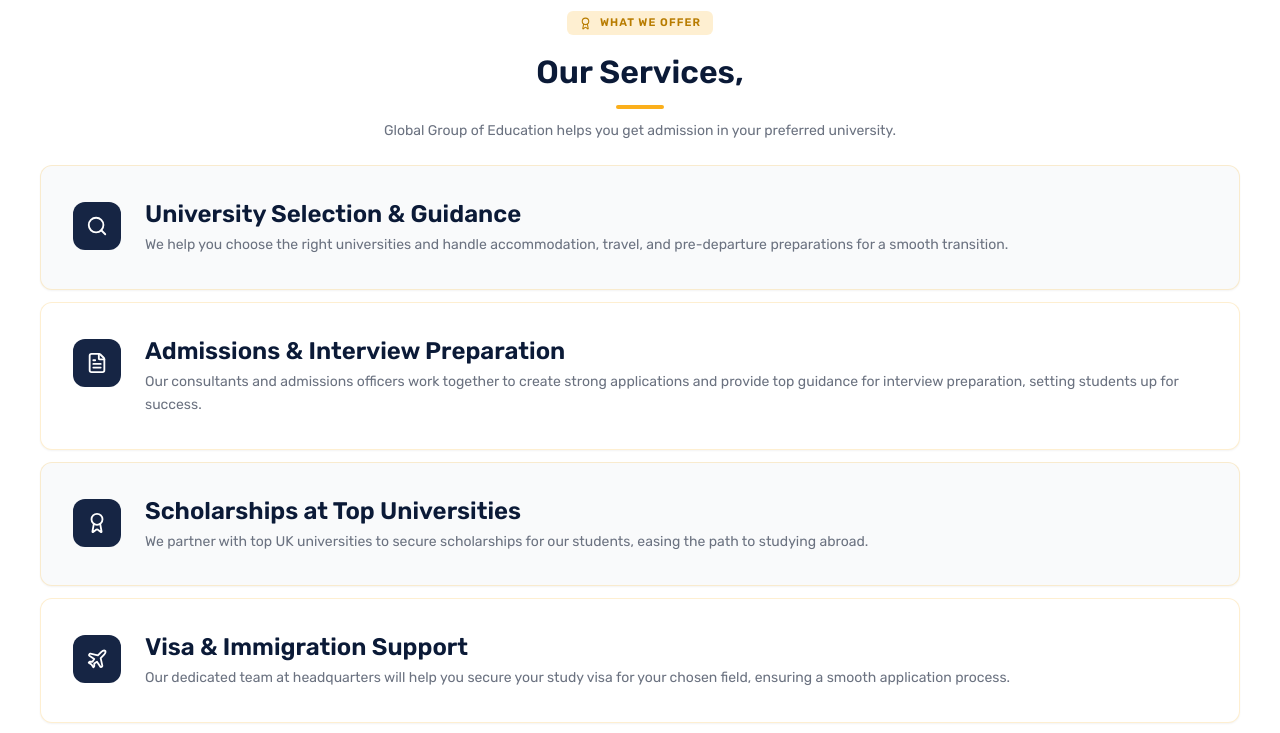
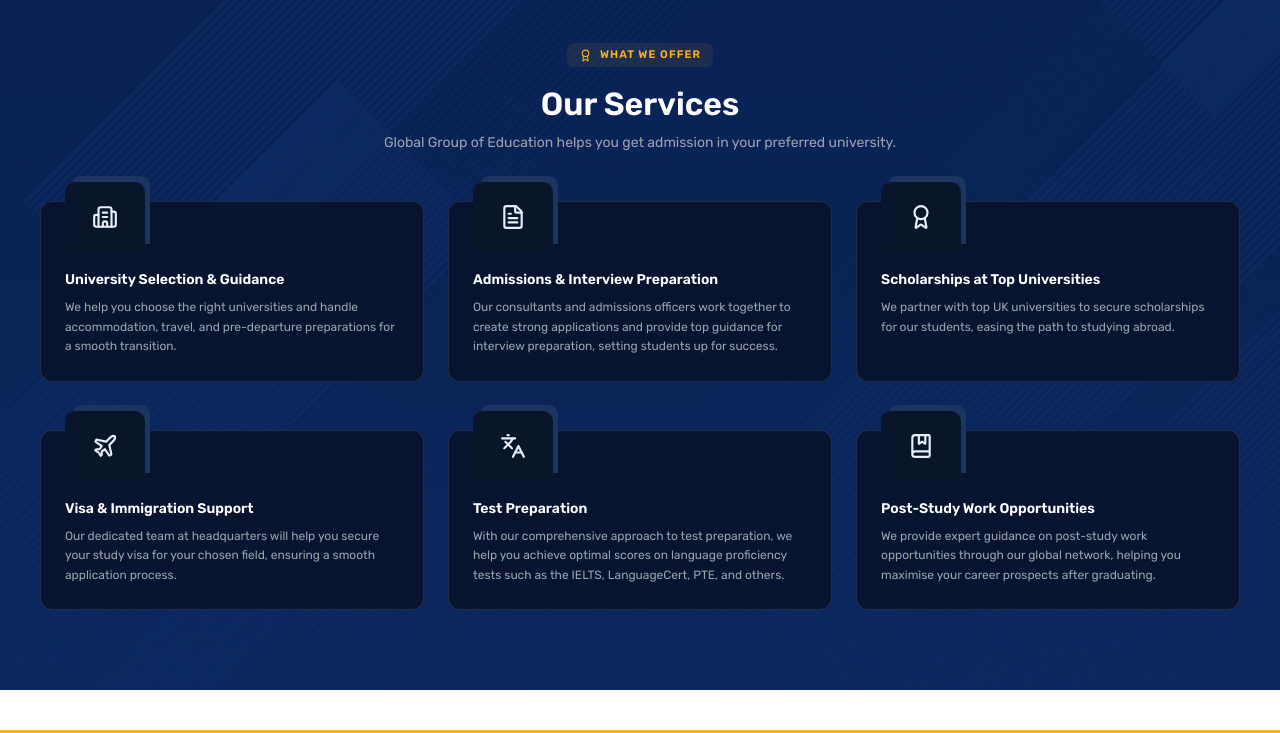
Before and after one commit to Zeehan96/global-group-of-eduction-project, a Next.js app: page /about-us in a window 1280 px wide. Shown: the part 1220-1953 px from the top of the page. Built offline with nearby package versions, Linux system fonts and the light colour scheme.

Commit message:
UI updates: service cards, images layout, chips bg, golden underlines removed, testimonials hidden

```diff
--- a/app/[slug]/page.jsx
+++ b/app/[slug]/page.jsx
@@ -275,11 +275,7 @@ export default async function DynamicSlugPage({ params }) {
           <div className="absolute inset-0" style={{ background: 'rgba(8,15,36,0.70)' }}></div>
         </div>
         <div className="relative z-10 max-w-7xl mx-auto px-6 lg:px-10 flex flex-col items-center justify-center h-full">
-          <span className="inline-flex items-center bg-[#fbaf1b]/20 text-[#fbaf1b] text-[11px] font-semibold tracking-widest uppercase px-3 py-1 rounded-md mb-4">
-            {isDestination ? `Global Study Destination` : 'Global Group of Education'}
-          </span>
           <h1 style={{ fontSize: '44px', lineHeight: '54px', fontWeight: '700', color: '#fff' }}>{formattedTitle}</h1>
-          <div className="w-12 h-1 bg-[#fbaf1b] rounded-full mx-auto mt-4"></div>
           {page.meta_description && (
             <p style={{ fontSize: '14px', color: '#fff', fontWeight: '400' }} className="max-w-2xl mx-auto mt-4 leading-relaxed">{page.meta_description}</p>
           )}
@@ -291,11 +287,7 @@ export default async function DynamicSlugPage({ params }) {
         <section className="bg-gray-50 py-10">
           <div className="max-w-7xl mx-auto px-6 lg:px-10">
             <div className="text-center mb-8">
-              <span className="inline-flex items-center bg-[#fbaf1b]/20 text-[#b87c00] text-[11px] font-semibold tracking-widest uppercase px-3 py-1 rounded-md mb-3">
-                Why Study in {destInfo.country}
-              </span>
               <h2 className="text-[#0b1a37] font-semibold">Key Highlights</h2>
-              <div className="w-12 h-1 bg-[#fbaf1b] rounded-full mx-auto mt-3"></div>
             </div>
             <div className="grid grid-cols-1 sm:grid-cols-2 lg:grid-cols-3 gap-5">
               {destInfo.highlights.map((h) => (
@@ -369,7 +361,7 @@ export default async function DynamicSlugPage({ params }) {
       </section>
 
       {/* Testimonials */}
-      <Testimonials />
+      {/* <Testimonials /> */}
 
     </div>
   );
--- a/app/contact-us/page.jsx
+++ b/app/contact-us/page.jsx
@@ -88,8 +88,7 @@ export default function ContactUsPage() {
             Get In Touch
           </span>
           <h1 className="text-white mt-2" style={{ fontSize: '44px', lineHeight: '54px', fontWeight: '700' }}>Contact Us</h1>
-          <div className="w-16 h-1 bg-[#fbaf1b] rounded-full mx-auto mt-4 mb-4"></div>
-          <p style={{ fontSize: '14px', color: '#ffffff', fontWeight: '400' }} className="max-w-xl mx-auto">
+          <p style={{ fontSize: '14px', color: '#ffffff', fontWeight: '400' }} className="max-w-xl mx-auto mt-4">
             Reach out to our expert team for 100% free counselling, university selection, and visa guidance.
           </p>
         </div>
@@ -164,7 +163,7 @@ export default function ContactUsPage() {
         </div>
       </section>
 
-      <Testimonials />
+      {/* <Testimonials /> */}
     </div>
   );
 }
--- a/app/globals.css
+++ b/app/globals.css
@@ -83,9 +83,30 @@
   }
 }
 
-/* Last sticky card — no shadow */
-.sticky-cards > div:last-child {
-  box-shadow: none !important;
+/* Service card — bottom to top fill effect */
+.service-card {
+  position: relative;
+  overflow: visible;
+  z-index: 1;
+  transition: transform 0.3s ease;
+}
+.service-card::before {
+  content: '';
+  position: absolute;
+  bottom: 0;
+  left: 0;
+  width: 100%;
+  height: 0%;
+  background-color: #162544;
+  z-index: -1;
+  transition: height 0.4s ease;
+  border-radius: inherit;
+}
+.service-card:hover::before {
+  height: 100%;
+}
+.service-card:hover {
+  transform: translateY(-6px);
 }
 
 @layer base {
--- a/app/page.jsx
+++ b/app/page.jsx
@@ -25,16 +25,6 @@ const aboutCards = [
     title: 'GLOBAL GROUP OF\nEDUCATION',
     sub: '10+ Years of Excellence & Trusted Guidance',
     desc: 'In this era of educational competition, Global Group of Education brings you the finest consultants to help you achieve your desired degree from one of the best institutes in the UK and world top-ranked universities.',
-    extra: [
-      {
-        heading: 'OUR WELL-GROUNDED TEAM',
-        text: 'We have trustworthy consultant\'s veterans who are highly qualified and are skilled at their work. Our expert team will guide you according to your preference and potential, and will also provide you with impartial advice.',
-      },
-      {
-        heading: 'WHY CHOOSE GLOBAL GROUP OF EDUCATION?',
-        text: 'We have a mission of making international education accessible and providing students with opportunities that will lead them towards a successful career. We are reliable, co-operative and have a fantastic team working to make education even more convenient.',
-      },
-    ],
     tags: ['10+ Years Experience','98% Visa Success Rate','30+ Partner Universities','5000+ Students Placed'],
     btn: 'Explore Our Portal', btnHref: 'https://globalgroupofeducationportal.com/login', external: true,
     img: '/assets/images/steps.jpg', imgRight: true,
@@ -135,7 +125,7 @@ export default function HomePage() {
       <section id="about-section" className="bg-white py-8">
         <div className="max-w-7xl mx-auto px-6 lg:px-10">
           <div className="text-center mb-6">
-            <span className="inline-flex items-center gap-2 bg-[#fbaf1b]/20 text-[#b87c00] text-[11px] font-semibold tracking-widest uppercase px-3 py-1 rounded-md mb-5">
+            <span className="inline-flex items-center gap-2 text-[#b87c00] text-[11px] font-semibold tracking-widest uppercase px-3 py-1 rounded-md mb-5" style={{ backgroundColor: 'rgba(251,175,27,0.08)' }}>
               <GraduationCap size={13} /> Complete Education Ecosystem
             </span>
             <h2 className="text-4xl lg:text-5xl font-semibold text-[#0b1a37] leading-tight">
@@ -150,11 +140,57 @@ export default function HomePage() {
             {aboutCards.map((c, i) => (
               <div key={c.num}
                 style={{ top: `80px` }}
-                className={`sticky rounded-xl border border-[#fbaf1b]/20 p-8 lg:p-10 flex flex-col lg:flex-row gap-10 items-center mb-4
+                className={`sticky rounded-xl border border-[#fbaf1b]/20 mb-4
                   ${i === aboutCards.length - 1 ? 'shadow-[0_2px_8px_rgba(0,0,0,0.04)]' : 'shadow-sm'}
-                  ${i % 2 === 0 ? 'bg-gray-50' : 'bg-white'}`}>
+                  ${i % 2 === 0 ? 'bg-gray-50' : 'bg-white'}
+                  ${c.num === '01' ? 'block' : 'p-8 lg:p-10 flex flex-col lg:flex-row gap-10 items-center'}`}>
 
-                {/* Image left — when imgRight is false */}
+                {/* ── Card 01: text left, images right ── */}
+                {c.num === '01' && (
+                  <div className="flex flex-col lg:flex-row gap-8 items-center p-8 lg:p-10">
+                    {/* Text left */}
+                    <div className="flex-1">
+                      <h3 className="text-3xl font-semibold text-[#0b1a37] leading-tight mb-2 whitespace-pre-line">{c.title}</h3>
+                      <p className="text-sm font-semibold text-gray-600 mb-3">{c.sub}</p>
+                      <p className="text-gray-500 text-sm leading-relaxed mb-5">{c.desc}</p>
+                      <div className="flex flex-wrap gap-2 mb-5">
+                        {c.tags.map(t => (
+                          <span key={t} className="border border-gray-300 text-gray-700 text-xs font-semibold px-3 py-1 rounded-md hover:bg-[#fbaf1b] hover:text-white hover:border-[#fbaf1b] transition-colors cursor-default">{t}</span>
+                        ))}
+                      </div>
+                      <a href={c.btnHref} target="_blank" rel="noreferrer"
+                        className="btn-slide inline-flex items-center gap-2 bg-[#162544] text-white font-medium text-sm px-5 py-2.5 rounded-md hover:bg-[#0d172a] transition-colors">
+                        {c.btn} <ArrowRight size={14} />
+                      </a>
+                    </div>
+                    {/* Images right */}
+                    <div className="flex-1 w-full min-w-0">
+                      <div className="flex gap-2" style={{ height: '220px' }}>
+                        <div className="flex-1 overflow-hidden rounded-xl">
+                          <img src="/assets/images/about-us-image1.png" alt="Consultant"
+                            className="w-full h-full object-cover object-center" />
+                        </div>
+                        <div className="flex-1 overflow-hidden rounded-xl">
+                          <img src="/assets/images/about-us-img2.png" alt="Graduate"
+                            className="w-full h-full object-cover object-top" />
+                        </div>
+                        <div className="flex-1 rounded-xl relative overflow-hidden flex items-center justify-center"
+                          style={{ backgroundImage: 'url(/assets/images/about-us-image3.png)', backgroundSize: 'cover', backgroundPosition: 'center', backgroundColor: '#f1f5f9' }}>
+                          <div className="absolute inset-0 bg-white/60"></div>
+                          <div className="relative z-10 text-center">
+                            <p className="text-4xl font-black text-[#0b1a37] leading-none">10</p>
+                            <p className="text-[9px] font-bold text-[#0b1a37] mt-1 tracking-wide uppercase">Years of<br/>Experience</p>
+                          </div>
+                        </div>
+                      </div>
+                    </div>
+                  </div>
+                )}
+
+                {/* ── All other cards: original layout ── */}
+                {c.num !== '01' && (
+                  <>
+                    {/* Image left */}
                     {!c.imgRight && (
                       <div className="flex-1 w-full min-w-0 order-first lg:order-first">
                         <img src={c.img} alt={c.tag} className="w-full h-72 object-cover rounded-xl" />
@@ -166,19 +202,6 @@ export default function HomePage() {
                       <h3 className="text-3xl font-semibold text-[#0b1a37] leading-tight mb-2 whitespace-pre-line">{c.title}</h3>
                       <p className="text-sm font-semibold text-gray-600 mb-3">{c.sub}</p>
                       <p className="text-gray-500 text-sm leading-relaxed mb-5">{c.desc}</p>
-
-                  {/* Extra sections (headings + paragraphs) */}
-                  {c.extra?.length > 0 && (
-                    <div className="mb-5 flex flex-col gap-4">
-                      {c.extra.map((block) => (
-                        <div key={block.heading}>
-                          <p className="text-sm font-bold text-[#0b1a37] mb-1">{block.heading}</p>
-                          <p className="text-gray-500 text-sm leading-relaxed">{block.text}</p>
-                        </div>
-                      ))}
-                    </div>
-                  )}
-
                       <div className="flex flex-wrap gap-2 mb-5">
                         {c.tags.map(t => (
                           <span key={t} className="border border-gray-300 text-gray-700 text-xs font-semibold px-3 py-1 rounded-md hover:bg-[#fbaf1b] hover:text-white hover:border-[#fbaf1b] transition-colors cursor-default">{t}</span>
@@ -197,11 +220,13 @@ export default function HomePage() {
                       )}
                     </div>
 
-                {/* Image right — when imgRight is true */}
+                    {/* Image right */}
                     {c.imgRight && (
                       <div className="flex-1 w-full min-w-0">
                         <img src={c.img} alt={c.tag} className="w-full h-72 object-cover rounded-xl" />
                       </div>
+                    )}
+                  </>
                 )}
 
               </div>
@@ -212,7 +237,7 @@ export default function HomePage() {
       {/* ── 3. Our Services ── */}
       <ServicesSection />
 
-      <Testimonials />
+      {/* <Testimonials /> */}
 
     </div>
   );
--- a/components/PageBanner.jsx
+++ b/components/PageBanner.jsx
@@ -31,7 +31,7 @@ export default function PageBanner({
         <div className={videoHero ? 'max-w-lg' : ''}>
 
           {chip && (
-            <span className="hero-text-1 inline-flex items-center bg-[#fbaf1b]/20 text-[#fbaf1b] text-[11px] font-semibold tracking-widest uppercase px-3 py-1 rounded-md mb-4">
+            <span className="hero-text-1 inline-flex items-center text-[#fbaf1b] text-[11px] font-semibold tracking-widest uppercase px-3 py-1 rounded-md mb-4" style={{ backgroundColor: 'rgba(251,175,27,0.08)' }}>
               {chip}
             </span>
           )}
@@ -44,7 +44,7 @@ export default function PageBanner({
           </h1>
 
           {!videoHero && (
-            <div className="w-12 h-1 bg-[#fbaf1b] rounded-full mx-auto mt-1 mb-4"></div>
+            <div className="invisible h-4"></div>
           )}
 
           {subtitle && (
--- a/components/ServicesSection.jsx
+++ b/components/ServicesSection.jsx
@@ -1,48 +1,72 @@
 import React from 'react';
-import { Search, FileText, Plane, BookMarked, Languages, Award, Building2, HeartHandshake } from 'lucide-react';
+import { FileText, Plane, BookMarked, Languages, Award, Building2 } from 'lucide-react';
 
 const services = [
-  { Icon: Search,         title: 'University Selection & Guidance',     desc: 'We help you choose the right universities and handle accommodation, travel, and pre-departure preparations for a smooth transition.' },
-  { Icon: FileText,       title: 'Admissions & Interview Preparation',  desc: 'Our consultants and admissions officers work together to create strong applications and provide top guidance for interview preparation, setting students up for success.' },
-  { Icon: Award,          title: 'Scholarships at Top Universities',    desc: 'We partner with top UK universities to secure scholarships for our students, easing the path to studying abroad.' },
-  { Icon: Plane,          title: 'Visa & Immigration Support',          desc: 'Our dedicated team at headquarters will help you secure your study visa for your chosen field, ensuring a smooth application process.' },
-  { Icon: Languages,      title: 'Test Preparation',                    desc: 'With our comprehensive approach to test preparation, we help you achieve optimal scores on language proficiency tests such as the IELTS, LanguageCert, PTE, and others.' },
-  { Icon: Building2,      title: 'Post-Study Work Opportunities',       desc: 'We provide expert guidance on post-study work opportunities through our global network, helping you maximise your career prospects after graduating.' },
-  { Icon: BookMarked,     title: 'Accommodation Support',               desc: 'Assistance in finding safe, affordable student accommodation near your university campus for a comfortable student life.' },
-  { Icon: HeartHandshake, title: 'Pre-Departure Briefing',              desc: 'Detailed orientation covering travel, banking, culture, and life at your destination so you are fully prepared before you go.' },
+  { Icon: Building2,  title: 'University Selection & Guidance',    desc: 'We help you choose the right universities and handle accommodation, travel, and pre-departure preparations for a smooth transition.' },
+  { Icon: FileText,   title: 'Admissions & Interview Preparation', desc: 'Our consultants and admissions officers work together to create strong applications and provide top guidance for interview preparation, setting students up for success.' },
+  { Icon: Award,      title: 'Scholarships at Top Universities',   desc: 'We partner with top UK universities to secure scholarships for our students, easing the path to studying abroad.' },
+  { Icon: Plane,      title: 'Visa & Immigration Support',         desc: 'Our dedicated team at headquarters will help you secure your study visa for your chosen field, ensuring a smooth application process.' },
+  { Icon: Languages,  title: 'Test Preparation',                   desc: 'With our comprehensive approach to test preparation, we help you achieve optimal scores on language proficiency tests such as the IELTS, LanguageCert, PTE, and others.' },
+  { Icon: BookMarked, title: 'Post-Study Work Opportunities',      desc: 'We provide expert guidance on post-study work opportunities through our global network, helping you maximise your career prospects after graduating.' },
 ];
 
 export default function ServicesSection() {
   return (
-    <section className="bg-white py-8">
-      <div className="max-w-7xl mx-auto px-6 lg:px-10">
+    <section
+      className="relative pt-16 pb-20 mb-10"
+      style={{
+        backgroundImage: 'url(/assets/images/service-bg.jpg)',
+        backgroundSize: 'cover',
+        backgroundPosition: 'center',
+        backgroundRepeat: 'no-repeat',
+      }}
+    >
+      <div className="relative z-10 max-w-7xl mx-auto px-6 lg:px-10">
 
-        <div className="text-center mb-6">
-          <span className="inline-flex items-center gap-2 bg-[#fbaf1b]/20 text-[#b87c00] text-[11px] font-semibold tracking-widest uppercase px-3 py-1 rounded-md mb-4">
+        {/* Heading */}
+        <div className="text-center mb-10">
+          <span className="inline-flex items-center gap-2 text-[#fbaf1b] text-[11px] font-semibold tracking-widest uppercase px-3 py-1 rounded-md mb-4" style={{ backgroundColor: 'rgba(251,175,27,0.08)' }}>
             <Award size={13} /> What We Offer
           </span>
-          <h2 className="text-[#0b1a37] font-semibold">Our Services,</h2>
-          <div className="w-12 h-1 bg-[#fbaf1b] rounded-full mx-auto mt-3 mb-3"></div>
-          <p className="text-gray-500 text-sm max-w-xl mx-auto">Global Group of Education helps you get admission in your preferred university.</p>
+          <h2 className="text-white font-semibold">Our Services</h2>
+          <p className="text-gray-400 text-sm max-w-xl mx-auto mt-2">
+            Global Group of Education helps you get admission in your preferred university.
+          </p>
         </div>
 
-        <div className="sticky-cards flex flex-col gap-0">
-          {services.map((s, i) => (
-            <div key={s.title}
-              style={{ top: '80px' }}
-              className={`sticky rounded-xl border border-[#fbaf1b]/20 p-6 lg:p-8 flex flex-row gap-6 items-start mb-3
-                ${i === services.length - 1 ? 'shadow-[0_2px_8px_rgba(0,0,0,0.04)]' : 'shadow-sm'}
-                ${i % 2 === 0 ? 'bg-gray-50' : 'bg-white'}`}>
-
-              <div className="flex-shrink-0 w-12 h-12 rounded-xl bg-[#162544] flex items-center justify-center mt-1">
-                <s.Icon size={22} className="text-white" />
+        {/* Grid */}
+        <div className="grid grid-cols-1 sm:grid-cols-2 lg:grid-cols-3 gap-x-6 gap-y-12 mt-12">
+          {services.map((s) => (
+            <div
+              key={s.title}
+              className="service-card rounded-xl pb-6 px-6 flex flex-col border border-white/10"
+              style={{ backgroundColor: 'rgba(8, 18, 40, 0.85)', paddingTop: '0' }}
+            >
+              {/* Icon box — sits on top edge */}
+              <div
+                style={{
+                  position: 'relative',
+                  left: '0px',
+                  top: '-20px',
+                  height: '70px',
+                  width: '80px',
+                  background: '#091529',
+                  color: '#e8edfa',
+                  display: 'flex',
+                  alignItems: 'center',
+                  justifyContent: 'center',
+                  borderRadius: '10px 10px 2px 2px',
+                  boxShadow: '6px -7px 0px -1px #1b3560',
+                  zIndex: 2,
+                  flexShrink: 0,
+                  marginBottom: '-10px',
+                }}
+              >
+                <s.Icon size={26} color="#e8edfa" />
               </div>
 
-              <div className="flex-1">
-                <h3 className="text-[#0b1a37] font-semibold mb-1">{s.title}</h3>
-                <p className="text-gray-500 text-sm leading-relaxed">{s.desc}</p>
-              </div>
-
+              <h3 className="text-white font-semibold text-sm mb-2 mt-2">{s.title}</h3>
+              <p className="text-gray-400 text-xs leading-relaxed">{s.desc}</p>
             </div>
           ))}
         </div>
--- a/components/Testimonials.jsx
+++ b/components/Testimonials.jsx
@@ -46,11 +46,10 @@ export default function Testimonials() {
 
         {/* Heading */}
         <div className="text-center mb-6">
-          <span className="inline-flex items-center gap-2 bg-[#fbaf1b]/20 text-[#b87c00] text-[11px] font-semibold tracking-widest uppercase px-3 py-1 rounded-md mb-4">
+          <span className="inline-flex items-center gap-2 text-[#b87c00] text-[11px] font-semibold tracking-widest uppercase px-3 py-1 rounded-md mb-4" style={{ backgroundColor: 'rgba(251,175,27,0.08)' }}>
             ★ Student Stories
           </span>
           <h2 className="text-[#0b1a37] font-semibold">Alumni Testimonials</h2>
-          <div className="w-12 h-1 bg-[#fbaf1b] rounded-full mx-auto mt-3"></div>
         </div>
 
         <div className="sticky-cards flex flex-col gap-0">
```
Also changed, not shown: public/assets/images/service-bg.jpg (added). Lines whose indentation alone changed are shown as unchanged.
